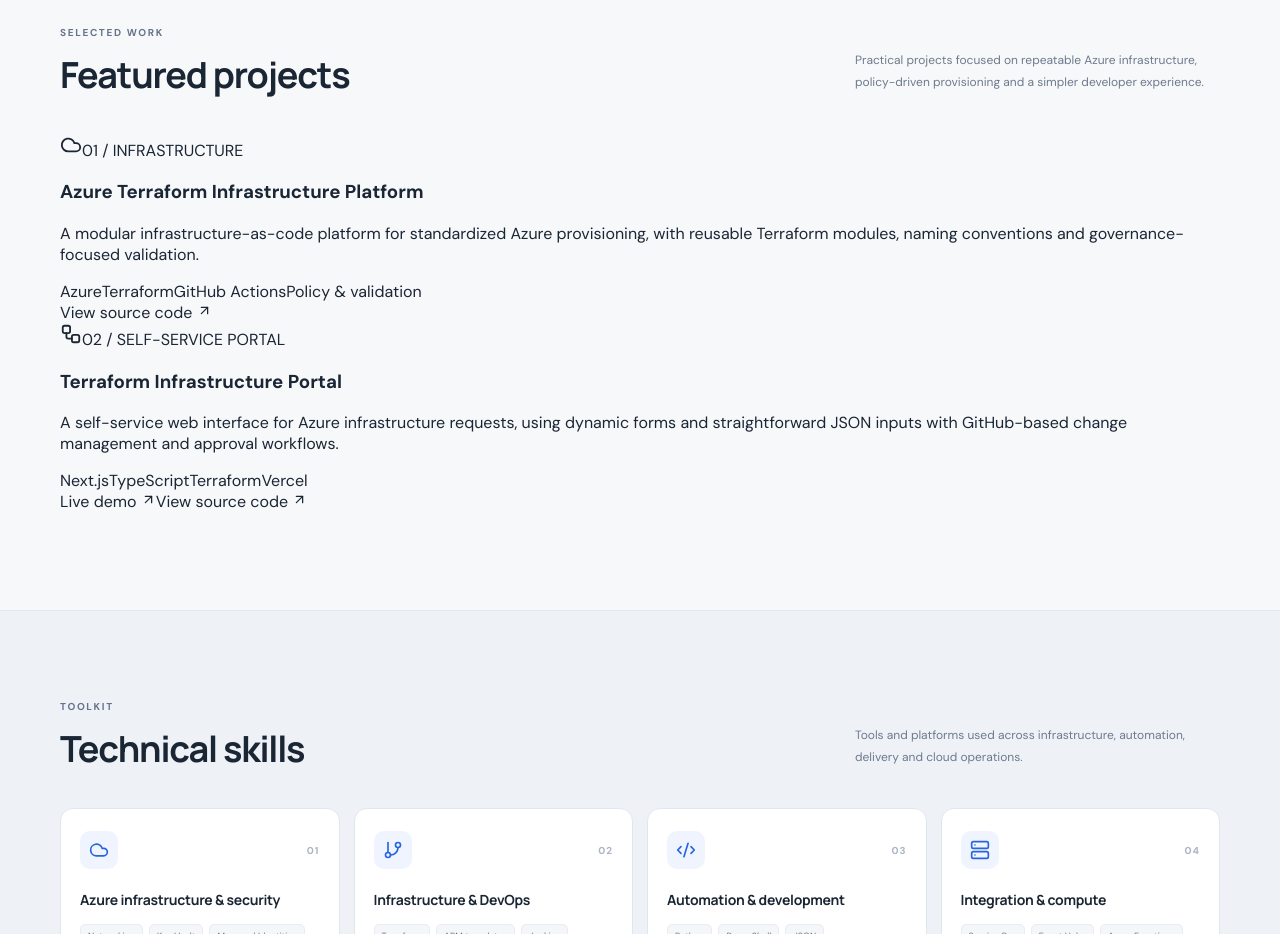
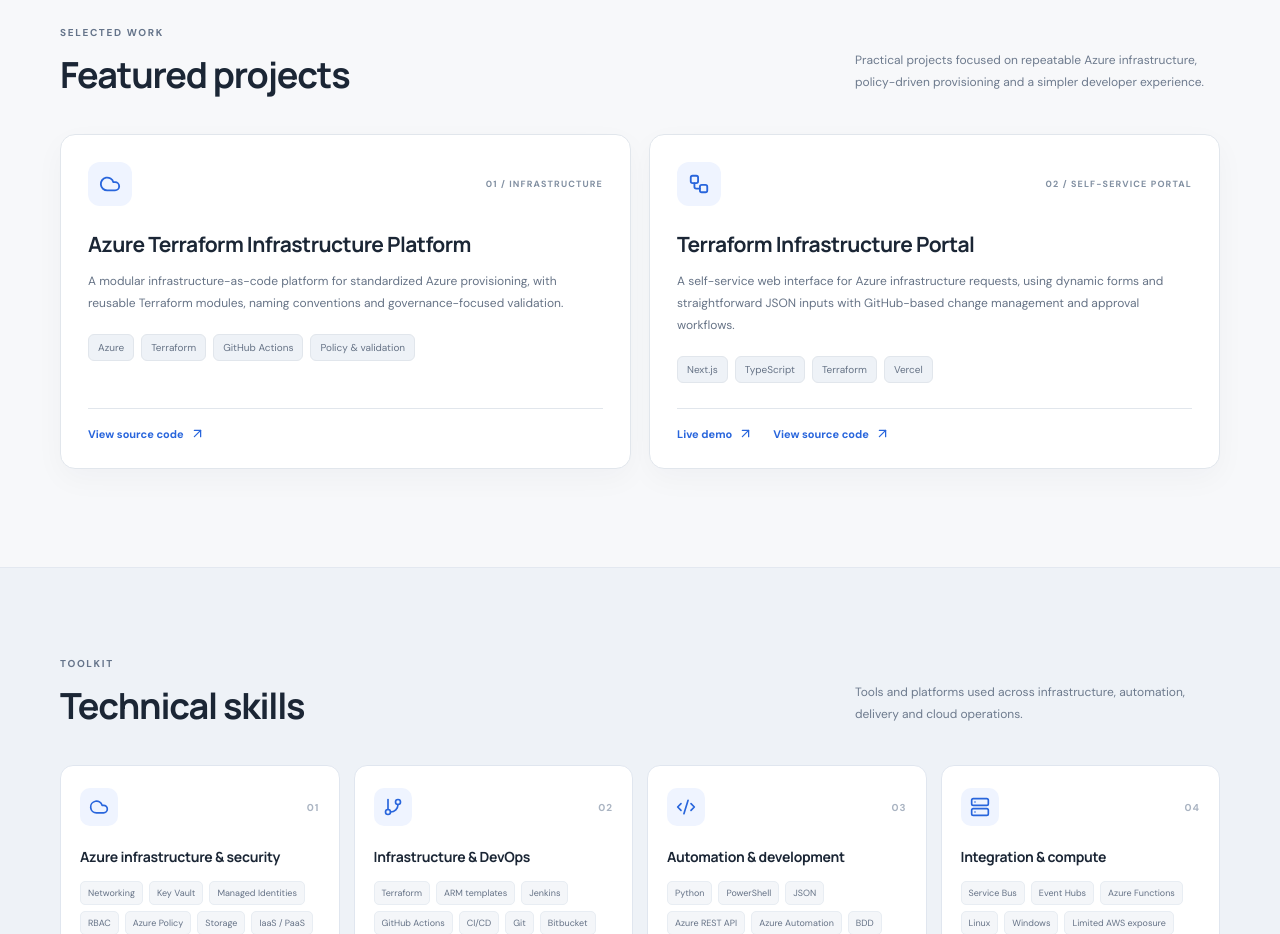
Before and after one commit to Arun-Negi/arun-cloud-portfolio, a React (Vite) app: page / in a window 1280 px wide. Shown: the part 2200-3134 px from the top of the page. Built offline with nearby package versions, Linux system fonts and the light colour scheme.

Commit message:
Style featured projects section

```diff
--- a/src/styles.css
+++ b/src/styles.css
@@ -162,3 +162,26 @@ body{background:var(--page-bg);color:var(--text-main);transition:background-colo
   width:28px;
   height:28px;
 }
+
+
+/* Featured projects */
+.projects-section{scroll-margin-top:88px}
+.projects-grid{display:grid;grid-template-columns:repeat(2,minmax(0,1fr));gap:18px}
+.project-card{height:100%;display:flex;flex-direction:column;padding:27px;border:1px solid var(--border-color);border-radius:15px;background:var(--surface);box-shadow:0 10px 30px rgba(28,41,59,.035);transition:transform .25s ease,border-color .25s ease,box-shadow .25s ease}
+.project-card:hover{transform:translateY(-4px);border-color:#b9cbed;box-shadow:0 18px 42px rgba(28,41,59,.08)}
+.project-card-top{display:flex;align-items:center;justify-content:space-between;gap:14px;margin-bottom:24px}
+.project-icon{width:44px;height:44px;display:grid;place-items:center;border-radius:12px;background:#eff4ff;color:var(--blue)}
+.project-kicker{font-size:9px;letter-spacing:1.15px;font-weight:800;color:#8290a2}
+.project-card h3{font-family:Manrope,sans-serif;font-size:21px;letter-spacing:-.55px;line-height:1.35;margin:0 0 12px;color:var(--text-main)}
+.project-card>p{font-size:12px;line-height:1.85;color:var(--text-muted);margin:0 0 20px}
+.project-tags{display:flex;flex-wrap:wrap;gap:7px;margin:0 0 25px}
+.project-tags span{font-size:10px;padding:6px 9px;border-radius:6px;background:var(--surface-soft);border:1px solid var(--border-color);color:var(--text-muted)}
+.project-links{display:flex;flex-wrap:wrap;gap:10px 20px;margin-top:auto;padding-top:17px;border-top:1px solid var(--border-color)}
+.project-links a{display:inline-flex;align-items:center;gap:6px;font-size:11px;font-weight:700;color:var(--blue);transition:gap .2s ease}
+.project-links a:hover{gap:10px}
+.project-links a:focus-visible{outline:2px solid var(--blue);outline-offset:4px;border-radius:3px}
+:root[data-theme="dark"] .project-card{background:var(--surface);border-color:var(--border-color);box-shadow:none}
+:root[data-theme="dark"] .project-card:hover{border-color:#506b91;box-shadow:0 18px 42px rgba(0,0,0,.18)}
+:root[data-theme="dark"] .project-icon{background:#20324b;color:#9bbcff}
+:root[data-theme="dark"] .project-kicker{color:#a6b3c6}
+@media(max-width:650px){.projects-grid{grid-template-columns:1fr;gap:13px}.project-card{padding:22px}.project-card h3{font-size:19px}.project-card-top{margin-bottom:19px}}
```
